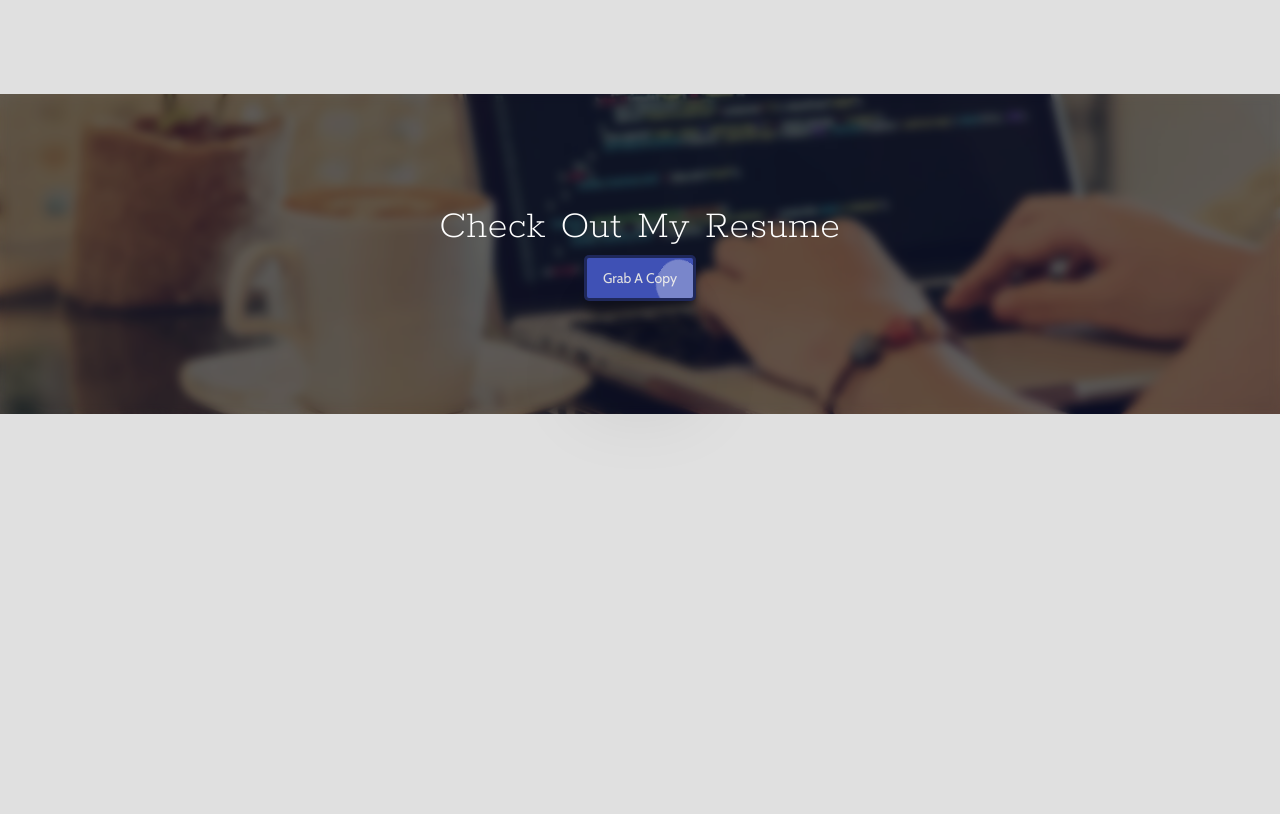
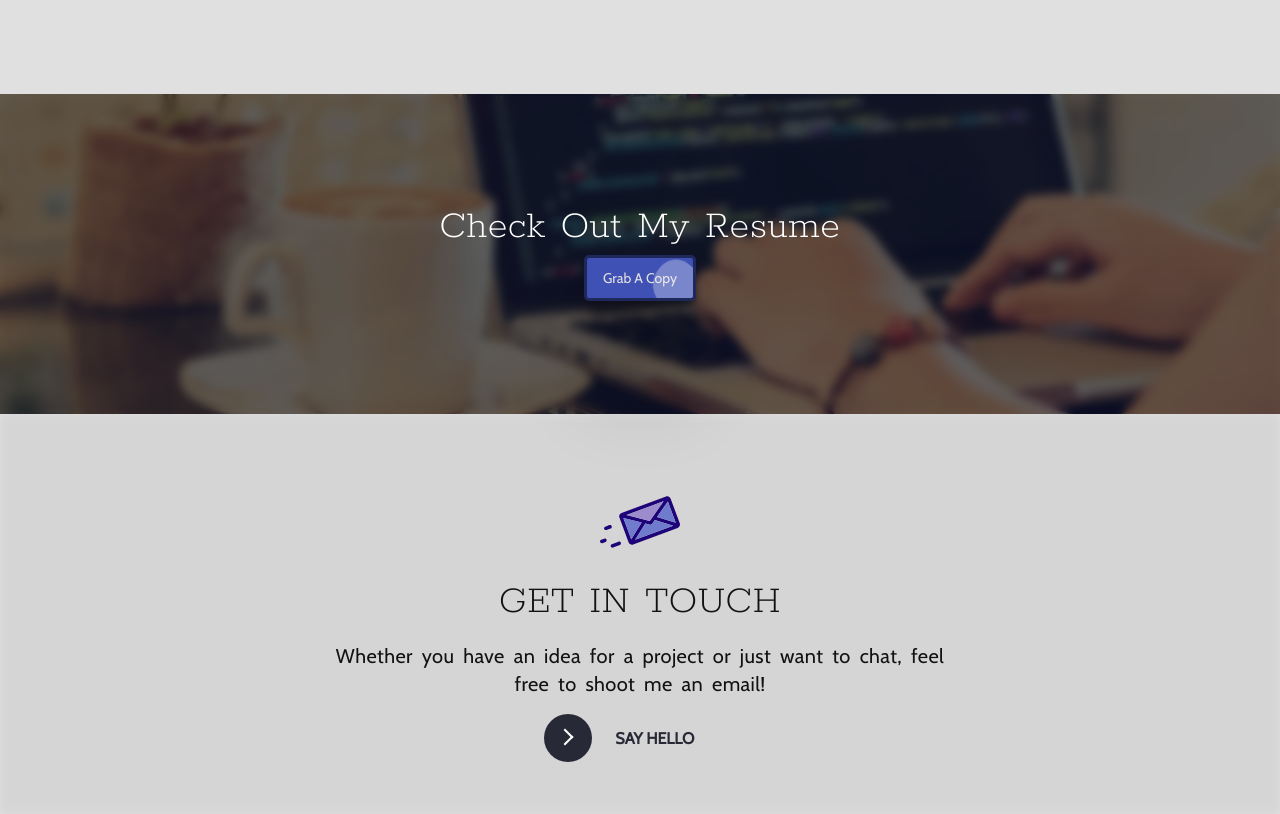
Before and after one commit to snehasharma1111/snehasharma1111.github.io, a website: page index.html in a window 1280 px wide. Shown: the part 2226-3040 px from the top of the page. Before the commit the page ends 2640 px from the top, so only its background shows below. Drawn offline with nearby package versions, Linux system fonts and the light colour scheme; files that its build step writes are made by us from their sources.

Commit message:
added hello section

```diff
--- a/index.html
+++ b/index.html
@@ -221,7 +221,27 @@
 				</div>
 			</div>
 		</section>
-		<section class="hello" id="hello"></section>
+		<section class="hello" id="hello">
+			<div class="hello-container">
+				<div class="hello-icon">
+					<!-- <span class="material-icons">sms</span> -->
+					<img src="./images/message-mail.svg" alt="Message Mail" />
+				</div>
+				<div class="hello-head">Get in Touch</div>
+				<div class="hello-body">
+					Whether you have an idea for a project or just want to chat,
+					feel free to shoot me an email!
+				</div>
+				<div class="hello-foot">
+					<button class="hello-btn">
+						<span class="hello-btn-circle" aria-hidden="true">
+							<span class="hello-btn-icon hello-btn-arrow"></span>
+						</span>
+						<a href="mailto:snehasharma9205@gmail.com" class="hello-btn-text">Say Hello</a>
+					</button>
+				</div>
+			</div>
+		</section>
 		<script src="./app.js"></script>
 	</body>
 </html>
--- a/sass/hello.scss
+++ b/sass/hello.scss
@@ -0,0 +1,117 @@
+@import "./responsive";
+.hello {
+	width: 100%;
+	height: 25rem;
+	&-container {
+		width: 100%;
+		height: 100%;
+		backdrop-filter: blur(5px) brightness(0.95);
+		display: flex;
+		justify-content: center;
+		align-items: center;
+		flex-flow: column;
+	}
+    &-icon{
+        width: 5rem;
+        height: 5rem;
+        margin: 1rem;
+        .material-icons{
+            font-size: 2rem;
+        }
+    }
+	&-head {
+		font-weight: 100;
+		font-size: 2.5rem;
+		line-height: 3rem;
+		font-family: "Rokkitt", sans-serif;
+        text-transform: uppercase;
+	}
+    &-body{
+        width: 50%;
+        margin: 1rem;
+        font-size: 1.25rem;
+        line-height: 1.75rem;
+        text-align: center;
+        @include respond(tab){
+            width: 75%;
+        }
+        @include respond(phone){
+            width: 90%;
+        }
+    }
+    &-btn{
+        position: relative;
+        display: inline-block;
+        cursor: pointer;
+        outline: none;
+        border: 0;
+        vertical-align: middle;
+        text-decoration: none;
+        background: transparent;
+        padding: 0;
+        font-size: inherit;
+        font-family: inherit;
+        width: 12rem;
+        height: auto;
+        &-circle {
+            transition: all 0.45s cubic-bezier(0.65, 0, 0.076, 1);
+            position: relative;
+            display: block;
+            margin: 0;
+            width: 3rem;
+            height: 3rem;
+            background: #282936;
+            border-radius: 1.625rem;
+        }
+        &-icon {
+            transition: all 0.45s cubic-bezier(0.65, 0, 0.076, 1);
+            position: absolute;
+            top: 0;
+            bottom: 0;
+            margin: auto;
+            background: #ffffff;
+        }
+        &-arrow {
+            left: 0.625rem;
+            width: 1.125rem;
+            height: 0.125rem;
+            background: none;
+            &::before {
+                position: absolute;
+                content: "";
+                top: -0.35rem;
+                right: 0.0625rem;
+                width: 0.625rem;
+                height: 0.625rem;
+                border-top: 0.125rem solid #fff;
+                border-right: 0.125rem solid #fff;
+                transform: rotate(45deg);
+            }
+        }
+        &-text {
+            transition: all 0.45s cubic-bezier(0.65, 0, 0.076, 1);
+            position: absolute;
+            top: 0;
+            left: 0;
+            right: 0;
+            bottom: 0;
+            padding: 0.75rem 0;
+            margin: 0 0 0 1.85rem;
+            color: #282936;
+            font-weight: 700;
+            line-height: 1.6;
+            text-align: center;
+            text-transform: uppercase;
+        }
+        &:hover &-circle {
+            width: 100%;
+        }
+        &:hover &-arrow {
+            background: #ffffff;
+            transform: translate(1rem, 0);
+        }
+        &:hover &-text {
+            color: #ffffff;
+        }
+    }
+}
```
Also changed, not shown: css/hello.css (added), images/message-mail.svg (added).
